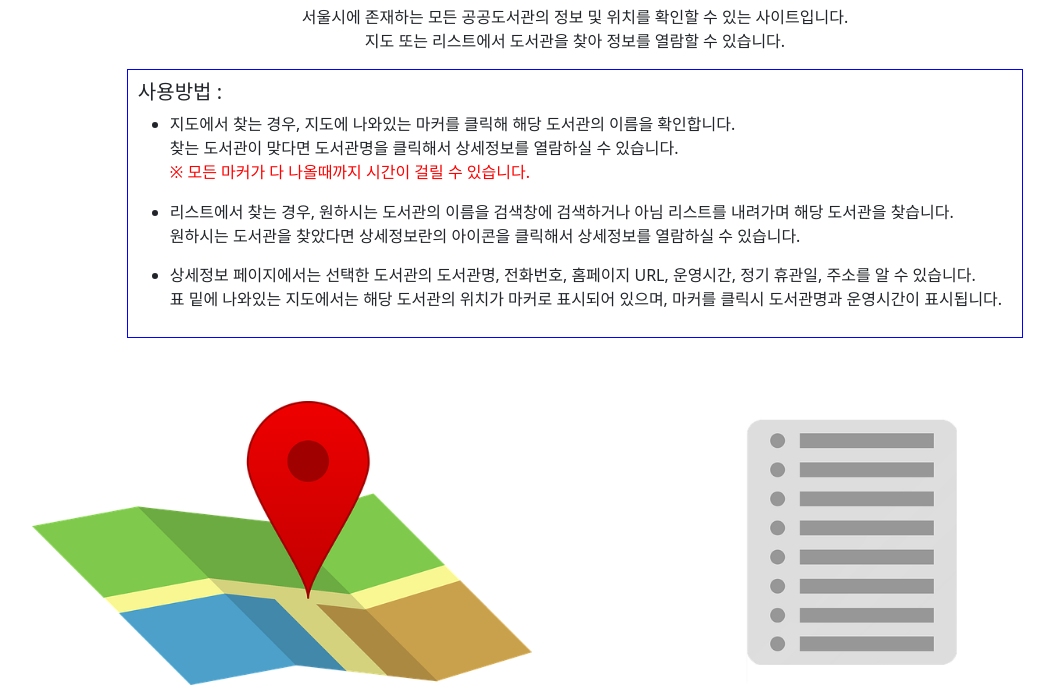
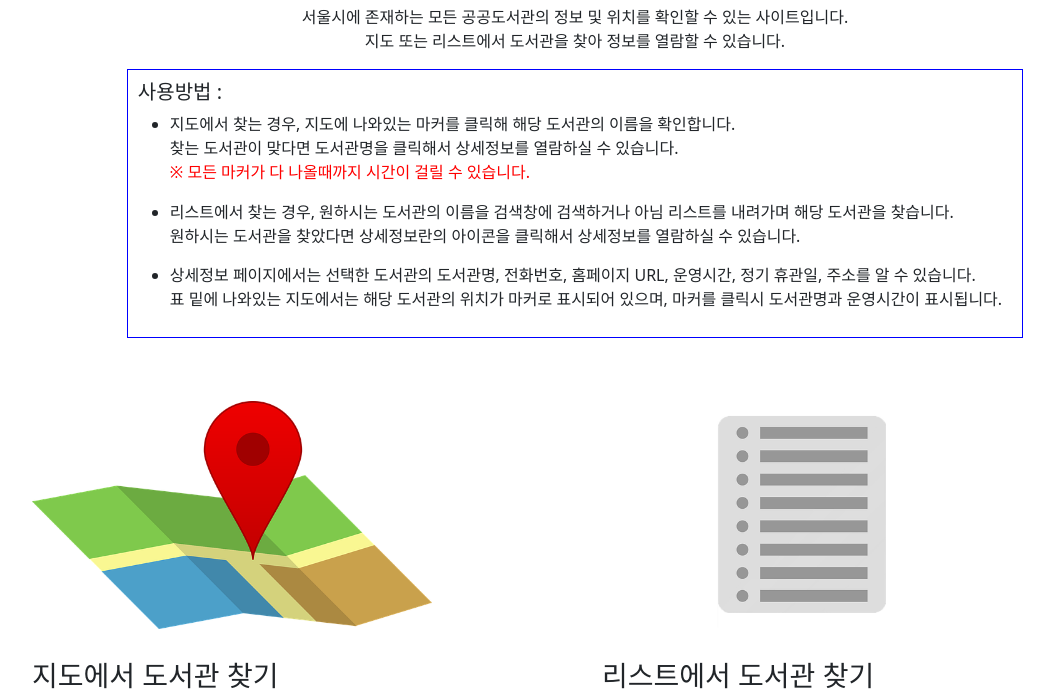
Before and after one commit to CGE-Hub/oss_final, a plain HTML site: page index.html in a window 1280 px wide. Shown: the part 103-800 px from the top of the page, without its empty margins (65-1119 px from the left). Drawn offline with nearby package versions, Linux system fonts and the light colour scheme.

Commit message:
Update index.html

```diff
--- a/index.html
+++ b/index.html
@@ -55,7 +55,7 @@
         <div class="row">
             <div class="col-xs-6 col-md-6">
                 <div style="padding: 15px; height: 500px;">
-                    <img src="index_map.png" alt="지도에서 찾기" style="width: 500px; margin-bottom: 30px;">
+                    <img src="index_map.png" alt="지도에서 찾기" style="width: 400px; margin-bottom: 30px;">
                     <div class="caption">
                         <h3>지도에서 도서관 찾기</h3>
                         <p>지도에서 공공도서관을 찾고 싶다면 밑에 Go 버튼을 클릭해주세요</p>
@@ -65,7 +65,7 @@
             </div>
             <div class="col-xs-6 col-md-6">
                 <div style="padding: 15px; height: 500px;">
-                    <img src="index_list.png" alt="리스트에서 찾기" style="width: 500px; margin-bottom: 30px;">
+                    <img src="index_list.png" alt="리스트에서 찾기" style="width: 400px; margin-bottom: 30px;">
                     <div class="caption">
                         <h3>리스트에서 도서관 찾기</h3>
                         <p>리스트에서 공공도서관을 찾고 싶다면 밑에 Go 버튼을 클릭해주세요</p>
```
